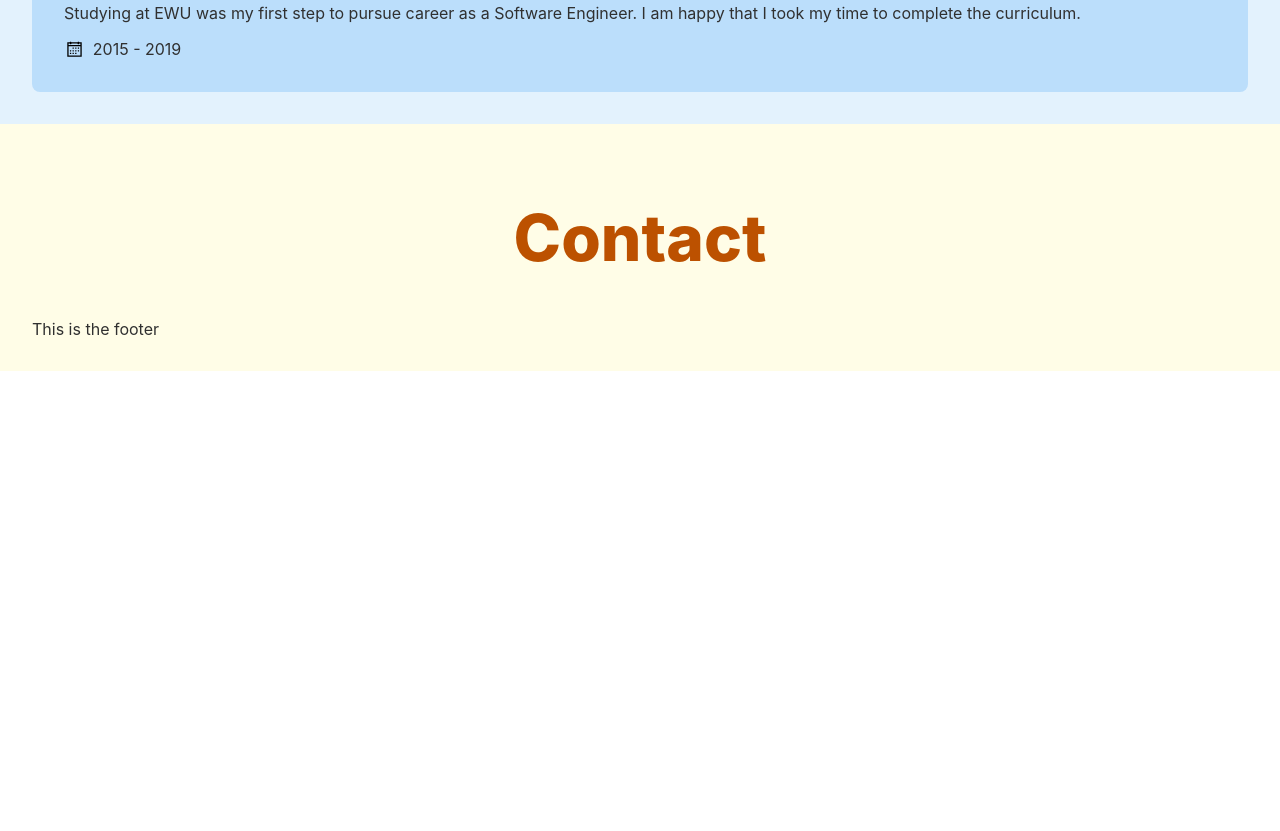
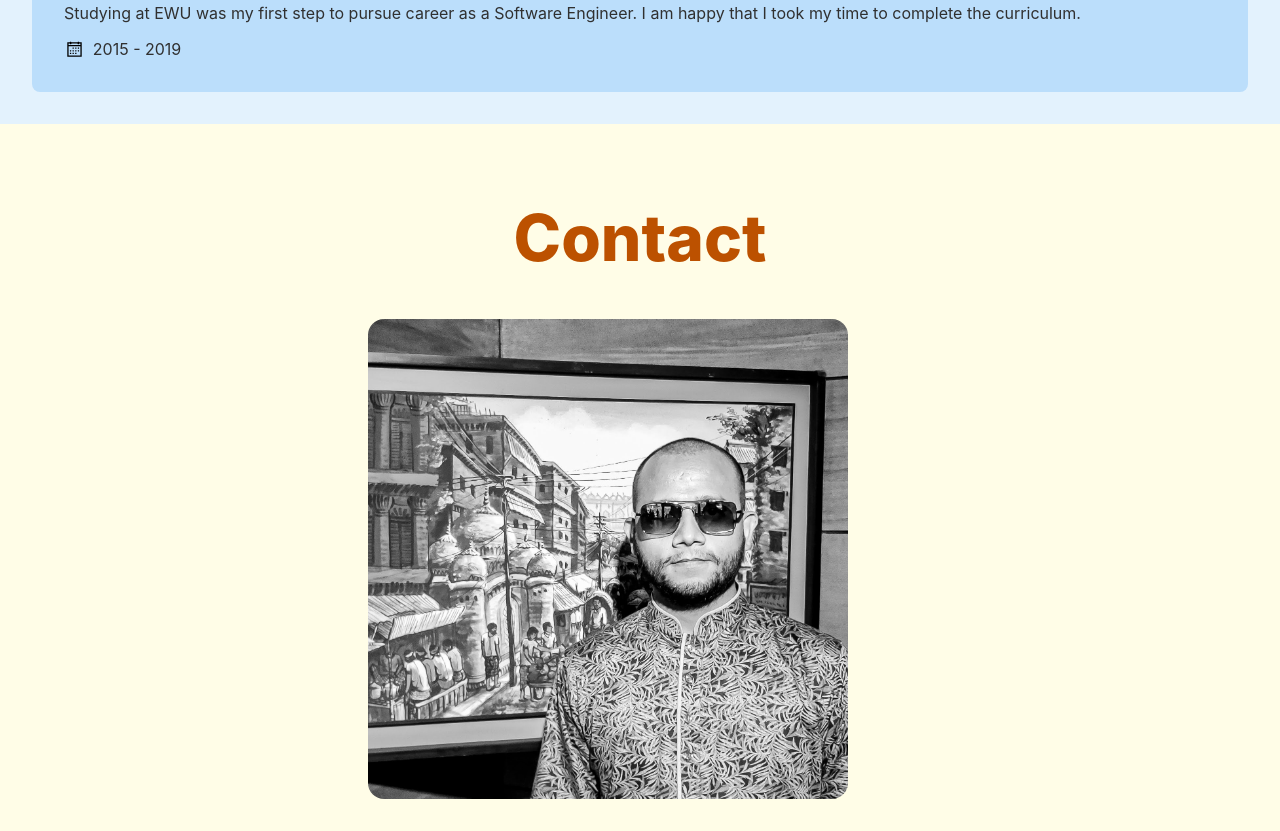
Before and after one commit to skb50bd/Portfolio, a plain HTML site: page src/index.html in a window 1280 px wide. Shown: the part 2898-3729 px from the top of the page. Before the commit the page ends 3269 px from the top, so only its background shows below. Drawn offline with Linux system fonts and the light colour scheme.

Commit message:
Added contacts - Phase 1

```diff
--- a/src/index.html
+++ b/src/index.html
@@ -265,7 +265,13 @@
             <h1 class="section-header">
                 Contact
             </h1>
-            This is the footer
+
+            <div class="contact-container">
+                <img src="assets/shakib-haris.jpg" alt="Shakib Haris">
+                <div class="content">
+
+                </div>
+            </div>
         </div>
     </main>
 
--- a/src/style/style.scss
+++ b/src/style/style.scss
@@ -656,6 +656,23 @@ html {
                 .section-header {
                     color: $yellowDarkest;
                 }
+
+                .contact-container {
+                    padding: 0;
+                    display: flex;
+                    flex-direction: row;
+                    justify-content: center;
+
+                    img {
+                        height: 30rem;
+                        width: 30rem;
+                        border-radius: 1rem;
+                    }
+                }
+
+                @media (max-width: 768px) {
+                    flex-direction: column;
+                }
             }
         }
     }
```
Also changed, not shown: src/assets/shakib-haris.jpg (added), src/css/style.css, 1 other file.
